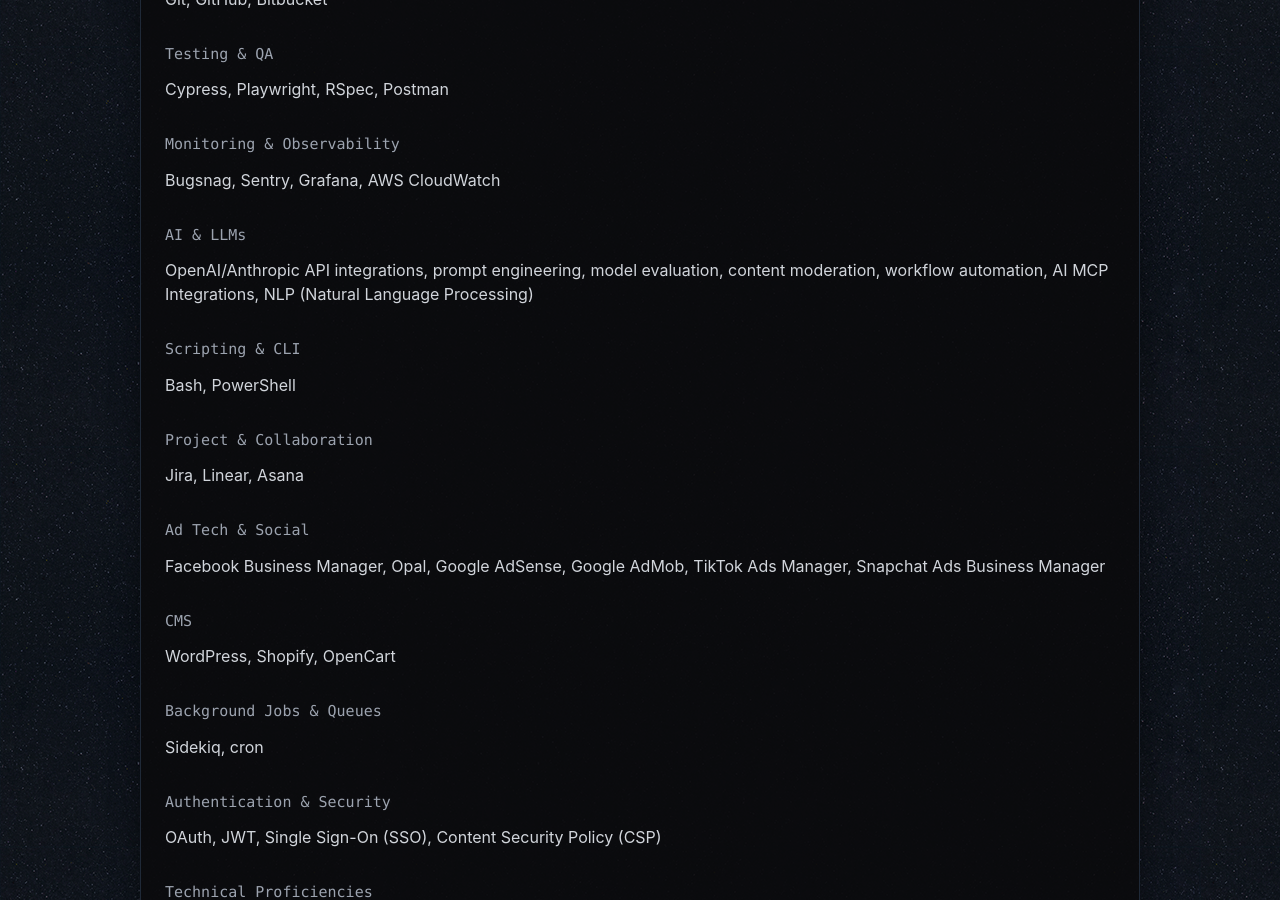
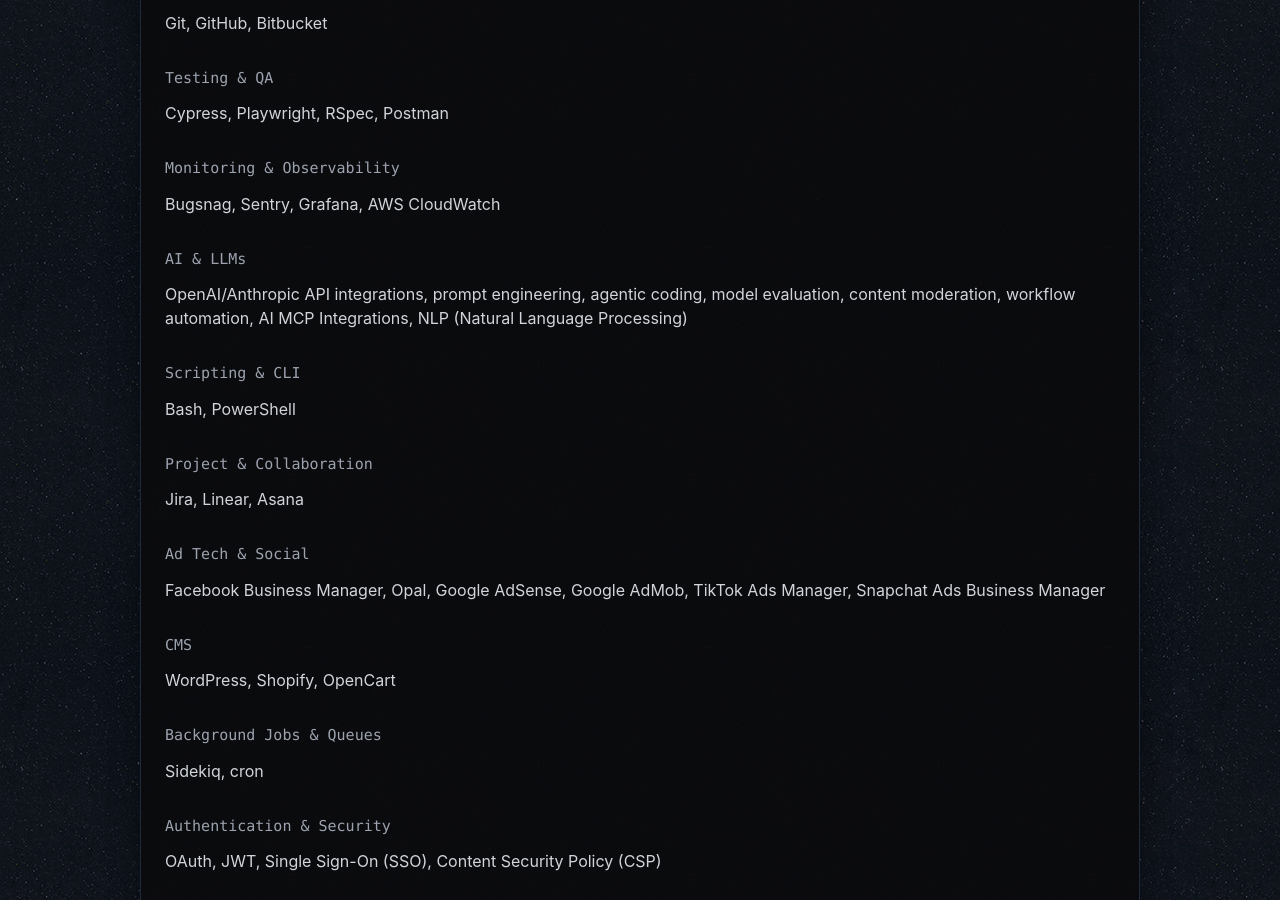
Before and after one commit to bsullivan-io/bsullivan.io, a Jekyll site: the page built from resume/index.html, in a window 1280 px wide and 900 px high, scrolled down 2753 px. Built offline with Jekyll 4.4.1, drawn with Linux system fonts in a browser that asks for light colours; some of the changed text lies outside the part shown.

Commit message:
add agentic coding to skills

```diff
--- a/_config.yml
+++ b/_config.yml
@@ -23,7 +23,7 @@
 resume_header_contact_info:     "4 1/2 Maple Street, Marcellus NY 13108 • 732-600-6507 • brian@bsullivan.io"
 display_header_contact_info:    "false"
 
-resume_header_intro: "<p>Full‑stack engineer combining thoughtful design, robust services, smart automation, and targeted AI features.</p>"
+resume_header_intro: "<p>Full‑stack engineer combining thoughtful design, robust services, smart automation, agentic workflows, and targeted AI features.</p>"
 
 # use "yes" to display the email contact button,
 # "no" to display an "I'm not looking for work" message,
--- a/_data/skills.yml
+++ b/_data/skills.yml
@@ -20,7 +20,7 @@
   description: Bugsnag, Sentry, Grafana, AWS CloudWatch
 # AI
 - skill: AI & LLMs
-  description: OpenAI/Anthropic API integrations, prompt engineering, model evaluation, content moderation, workflow automation, AI MCP Integrations, NLP (Natural Language Processing)
+  description: OpenAI/Anthropic API integrations, prompt engineering, agentic coding, model evaluation, content moderation, workflow automation, AI MCP Integrations, NLP (Natural Language Processing)
 - skill: Scripting & CLI
   description: Bash, PowerShell
 - skill: Project & Collaboration
```
